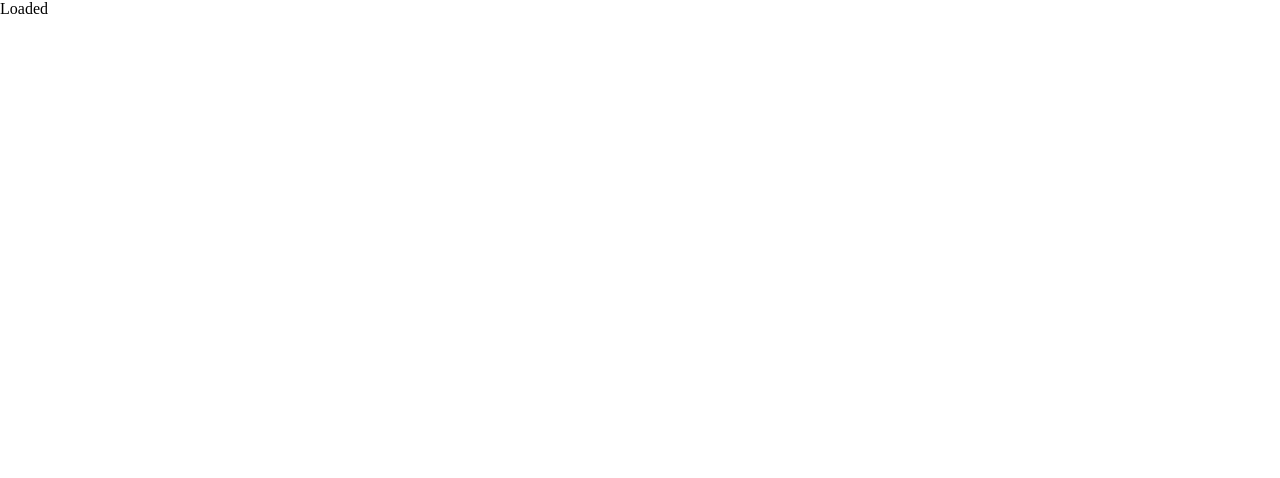
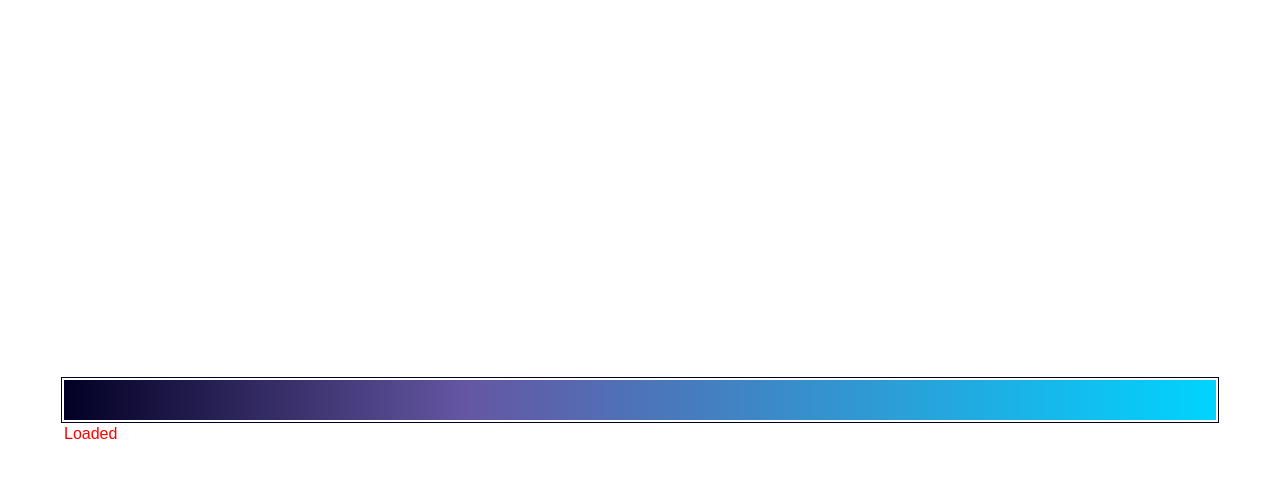
Before and after one commit to oa-dev/100daysofcode, a plain HTML site: page loading-bar/index.html in a window 1280 px wide. Drawn offline with Linux system fonts and the light colour scheme.

Commit message:
Style the loading bar, including progress content

```diff
--- a/loading-bar/styles/style.css
+++ b/loading-bar/styles/style.css
@@ -2,3 +2,39 @@
   margin: 0;
   padding: 0;
 }
+
+body {
+  display: flex;
+  justify-content: center;
+  align-items: center;
+  height: 100vh;
+  width: 100vw;
+  font-family: Arial, Helvetica, sans-serif;
+  font-size: 1em;
+}
+
+.container {
+  height: 5vh;
+  width: 90vw;
+  border: 1px solid rgb(2, 0, 36, 1);
+  padding: 2px;
+}
+
+.loading-bar {
+  height: 5vh;
+  width: 90vw;
+  background: rgb(2, 0, 36);
+  background: linear-gradient(
+    90deg,
+    rgba(2, 0, 36, 1) 0%,
+    rgba(30, 9, 121, 0.6852941005503764) 35%,
+    rgba(0, 212, 255, 1) 100%
+  );
+}
+
+.progress {
+  height: 5vh;
+  width: 90vw;
+  color: red;
+  margin-top: 5px;
+}
```
